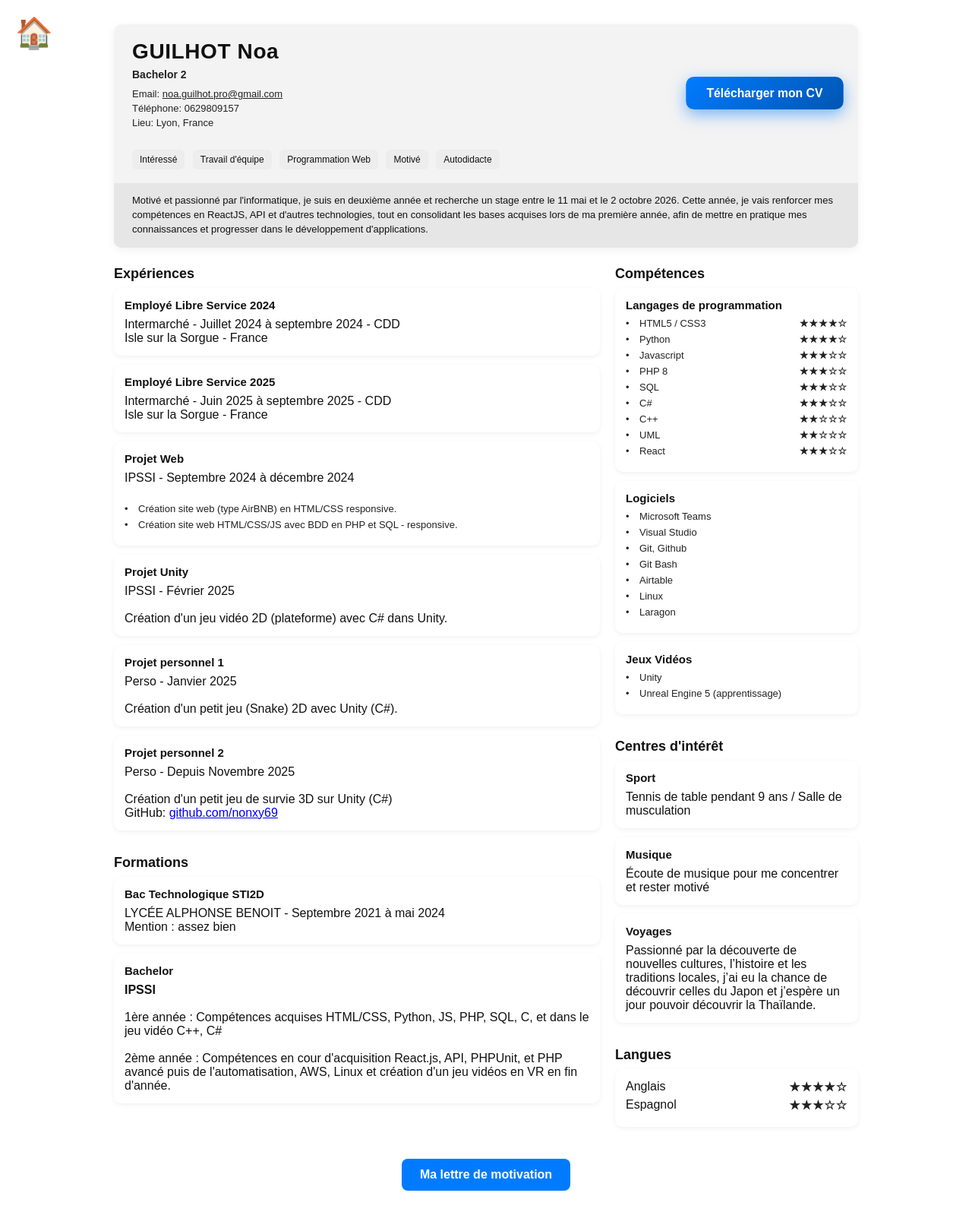
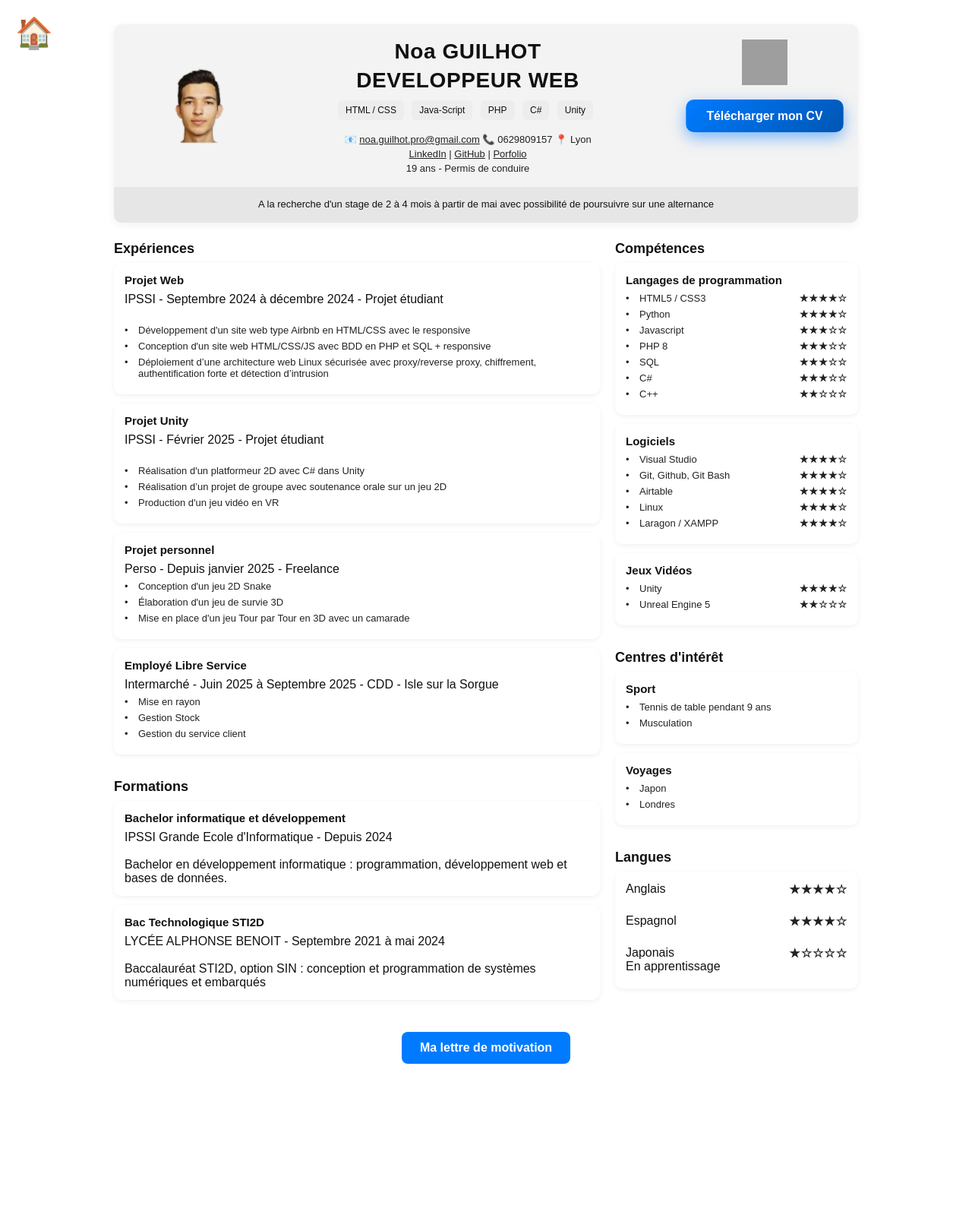
Before and after one commit to nonyx69/Portfolio, a PHP site: page /cv.html in a window 1280 px wide. Shown: the whole page at 76% size. After the commit the page ends 1400 px from the top, so only its background shows below. Run offline with PHP 8.4, Linux system fonts and the light colour scheme; grey boxes are pictures that could not be loaded.

Commit message:
Mise a Jour CV

```diff
--- a/cv.css
+++ b/cv.css
@@ -32,7 +32,7 @@ body {
     display: flex;
     justify-content: space-between;
     align-items: flex-start;
-    padding: 20px 24px;
+    padding: 20px 24px 10px;
 }
 
 .home-link {
@@ -46,6 +46,14 @@ body {
     text-decoration: none;
 }
 
+.pp_cv{
+        margin: 30px 0 30px 30px;
+}
+
+.header-left {
+        text-align: center;
+    width: 500px;
+}
 
 .header-left h1 {
     font-size: 28px;
@@ -76,6 +84,7 @@ body {
     align-items: center;
     justify-content: center;
     min-width: 120px;
+    flex-direction: column;
 }
 
 .school-logo {
@@ -89,7 +98,7 @@ body {
 
 /* tags (version originale) */
 .tags {
-    padding: 0 24px 14px 24px;
+    padding: 0 0 14px 0;
 }
 
 .tags span {
@@ -114,6 +123,7 @@ body {
     padding: 14px 24px;
     font-size: 13px;
     line-height: 1.45;
+    text-align: center;
 }
 
 /* grille principale */
@@ -253,8 +263,7 @@ body {
     text-decoration: none;
     transition: transform 0.25s ease, box-shadow 0.25s ease;
     box-shadow: 0 4px 12px rgba(0, 123, 255, 0.3);
-    margin-left: 10px; /* pour l’éloigner du nom */
-    margin-top: 50px; /* augmente cette valeur pour le descendre plus */
+    margin-top: 20px;
 }
 
 /* Animation hover */
--- a/cv.html
+++ b/cv.html
@@ -17,36 +17,41 @@
                     <div class="home-link">
                         <a href="index.php" title="Accueil">🏠</a>
                     </div>
+                    <div class="pp_cv">
+                        <img src="PP_Noa_Guilhot.png" width="120px" height="120px">
+                    </div>
+
                 <div class="header-left">
-                    <h1>GUILHOT Noa</h1>
-                    <h2>Bachelor 2</h2>
+                    <h1>Noa GUILHOT</h1>
+                    <h1>DEVELOPPEUR WEB</h1>
+
+                <div class="tags">
+                    <span>HTML / CSS</span>
+                    <span>Java-Script</span>
+                    <span>PHP</span>
+                    <span>C#</span>
+                    <span>Unity</span>
+                </div>
 
                     <div class="contact">
-                        <p>Email: <a href="mailto:noa.guilhot.pro@gmail.com">noa.guilhot.pro@gmail.com</a></p>
-                        <p>Téléphone: 0629809157</p>
-                        <p>Lieu: Lyon, France</p>
+                        <p>📧 <a href="mailto:noa.guilhot.pro@gmail.com">noa.guilhot.pro@gmail.com</a>  📞 0629809157 📍 Lyon</p>
+                        <p><a href="https://www.linkedin.com/in/noa-guilhot-085b76339/">LinkedIn</a> | <a href="https://github.com/nonyx69">GitHub</a> | <a href="https://guilhot-noa.great-site.net/Portfolio/index.php?i=1">Porfolio</a></p>
+                        <p>19 ans - Permis de conduire</p>
                     </div>
                 </div>
 
                 <!-- zone bouton télécharger CV -->
                 <div class="header-right">
-                <a href="CV_Guilhot_Noa.pdf" class="btn-download" download>
+                <img src="https://s3-eu-west-1.amazonaws.com/assets.atout-on-line.com/images/bts/2025/logos/IPSSI-logo-300.jpg" width="60px" height="60px">
+                <a href="GUILHOT-Noa-cv.pdf" class="btn-download" download>
                     Télécharger mon CV
                 </a>
                 </div>
             </div>
 
-            <div class="tags">
-                <span>Intéressé</span>
-                <span>Travail d'équipe</span>
-                <span>Programmation Web</span>
-                <span>Motivé</span>
-                <span>Autodidacte</span>
-            </div>
-
             <!-- bande sous header -->
             <div class="header-bar">
-                Motivé et passionné par l'informatique, je suis en deuxième année et recherche un stage entre le 11 mai et le 2 octobre 2026. Cette année, je vais renforcer mes compétences en ReactJS, API et d'autres technologies, tout en consolidant les bases acquises lors de ma première année, afin de mettre en pratique mes connaissances et progresser dans le développement d'applications.
+                A la recherche d'un stage de 2 à 4 mois à partir de mai avec possibilité de poursuivre sur une alternance
             </div>
         </header>
 
@@ -56,55 +61,62 @@
             <div class="left-col">
                 <section class="experience section">
                     <h3>Expériences</h3>
-                    <div class="card">
-                        <h4>Employé Libre Service 2024</h4>
-                        <p>Intermarché - Juillet 2024 à septembre 2024 - CDD <br> Isle sur la Sorgue - France</p>
-                    </div>
-
-                    <div class="card">
-                        <h4>Employé Libre Service 2025</h4>
-                        <p>Intermarché - Juin 2025 à septembre 2025 - CDD <br> Isle sur la Sorgue - France</p>
-                    </div>
 
                     <div class="card">
                         <h4>Projet Web</h4>
-                        <p>IPSSI - Septembre 2024 à décembre 2024</p><br>
+                        <p>IPSSI - Septembre 2024 à décembre 2024 - Projet étudiant</p><br>
                         <ul>
-                            <li>Création site web (type AirBNB) en HTML/CSS responsive.</li>
-                            <li>Création site web HTML/CSS/JS avec BDD en PHP et SQL - responsive.</li>
+                            <li>Développement d'un site web type Airbnb en HTML/CSS avec le responsive</li>
+                            <li>Conception d'un site web HTML/CSS/JS avec BDD en PHP et SQL + responsive</li>
+                            <li>Déploiement d’une architecture web Linux sécurisée avec proxy/reverse proxy, chiffrement, authentification forte et détection d’intrusion</li>
                         </ul>
                     </div>
 
                     <div class="card">
                         <h4>Projet Unity</h4>
-                        <p>IPSSI - Février 2025</p><br>
-                        <p>Création d'un jeu vidéo 2D (plateforme) avec C# dans Unity.</p>
+                        <p>IPSSI - Février 2025 - Projet étudiant</p><br>
+                        <ul>
+                            <li>Réalisation d'un platformeur 2D avec C# dans Unity</li>
+                            <li>Réalisation d’un projet de groupe avec soutenance orale sur un jeu 2D</li>
+                            <li>Production d'un jeu vidéo en VR</li>
+                        </ul>
                     </div>
 
                     <div class="card">
-                        <h4>Projet personnel 1</h4>
-                        <p>Perso - Janvier 2025 <br><br> Création d'un petit jeu (Snake) 2D avec Unity (C#).</p>
+                        <h4>Projet personnel</h4>
+                        <p>Perso - Depuis janvier 2025 - Freelance</p>
+                        <ul>
+                            <li>Conception d'un jeu 2D Snake</li>
+                            <li>Élaboration d'un jeu de survie 3D</li>
+                            <li>Mise en place d'un jeu Tour par Tour en 3D avec un camarade</li>
+                        </ul>
                     </div>
 
                     <div class="card">
-                        <h4>Projet personnel 2</h4>
-                        <p>Perso - Depuis Novembre 2025 <br><br> Création d'un petit jeu de survie 3D sur Unity (C#)</p>
-                        <p>GitHub: <a href="https://github.com/nonxy69" target="_blank" rel="noopener">github.com/nonxy69</a></p>
+                        <h4>Employé Libre Service</h4>
+                        <p>Intermarché - Juin 2025 à Septembre 2025 - CDD - Isle sur la Sorgue</p>
+                        <ul>
+                            <li>Mise en rayon</li>
+                            <li>Gestion Stock</li>
+                            <li>Gestion du service client</li>
+                        </ul>
                     </div>
+
                 </section>
 
                 <section class="formations section">
                     <h3>Formations</h3>
+
+                    <div class="card">
+                        <h4>Bachelor informatique et développement</h4>
+                        <p>IPSSI Grande Ecole d'Informatique - Depuis 2024<br><br> Bachelor en développement informatique : programmation, développement web et bases de données.
+                       </div>
+
                     <div class="card">
                         <h4>Bac Technologique STI2D</h4>
-                        <p>LYCÉE ALPHONSE BENOIT - Septembre 2021 à mai 2024 <br> Mention : assez bien</p>
+                        <p>LYCÉE ALPHONSE BENOIT - Septembre 2021 à mai 2024 <br><br>Baccalauréat STI2D, option SIN : conception et programmation de systèmes numériques et embarqués</p>
                     </div>
 
-                    <div class="card">
-                        <h4>Bachelor</h4>
-                        <p><b>IPSSI</b><br><br> 1ère année : Compétences acquises HTML/CSS, Python, JS, PHP, SQL, C, et dans le jeu vidéo C++, C#
-                        <br><br>2ème année : Compétences en cour d'acquisition React.js, API, PHPUnit, et PHP avancé puis de l'automatisation, AWS, Linux et création d'un jeu vidéos en VR en fin d'année.</p>
-                    </div>
                 </section>
             </div>
 
@@ -123,29 +135,25 @@
                             <li>SQL <span class="stars">★★★☆☆</span></li>
                             <li>C# <span class="stars">★★★☆☆</span></li>
                             <li>C++ <span class="stars">★★☆☆☆</span></li>
-                            <li>UML <span class="stars">★★☆☆☆</span></li>
-                            <li>React <span class="stars">★★★☆☆</span></li>
                         </ul>
                     </div>
 
                     <div class="card">
                         <h4>Logiciels</h4>
                         <ul>
-                            <li>Microsoft Teams</li>
-                            <li>Visual Studio</li>
-                            <li>Git, Github</li>
-                            <li>Git Bash</li>
-                            <li>Airtable</li>
-                            <li>Linux</li>
-                            <li>Laragon</li>
+                            <li>Visual Studio <span class="stars">★★★★☆</span></li>
+                            <li>Git, Github, Git Bash <span class="stars">★★★★☆</span></li>
+                            <li>Airtable <span class="stars">★★★★☆</span></li>
+                            <li>Linux <span class="stars">★★★★☆</span></li>
+                            <li>Laragon / XAMPP <span class="stars">★★★★☆</span></li>
                         </ul>
                     </div>
 
                     <div class="card">
                         <h4>Jeux Vidéos</h4>
                         <ul>
-                            <li>Unity</li>
-                            <li>Unreal Engine 5 (apprentissage)</li>
+                            <li>Unity <span class="stars">★★★★☆</span></li>
+                            <li>Unreal Engine 5 <span class="stars">★★☆☆☆</span></li>
                         </ul>
                     </div>
                 </section>
@@ -154,25 +162,27 @@
                     <h3>Centres d'intérêt</h3>
                     <div class="card">
                         <h4>Sport</h4>
-                        <p>Tennis de table pendant 9 ans / Salle de musculation</p>
-                    </div>
-
-                    <div class="card">
-                        <h4>Musique</h4>
-                        <p>Écoute de musique pour me concentrer et rester motivé</p>
+                        <ul>
+                            <li>Tennis de table pendant 9 ans </li>
+                            <li>Musculation</li>
+                        </ul>
                     </div>
 
                     <div class="card">
                         <h4>Voyages</h4>
-                        <p>Passionné par la découverte de nouvelles cultures, l’histoire et les traditions locales, j’ai eu la chance de découvrir celles du Japon et j’espère un jour pouvoir découvrir la Thaïlande.</p>
+                    <ul>
+                        <li>Japon</li>
+                        <li>Londres</li>
+                    </ul>
                     </div>
                 </section>
 
                 <section class="langues section">
                     <h3>Langues</h3>
                     <div class="card">
-                        <p>Anglais <span class="stars">★★★★☆</span></p>
-                        <p>Espagnol <span class="stars">★★★☆☆</span></p>
+                        <p>Anglais <span class="stars">★★★★☆</span></p><br>
+                        <p>Espagnol <span class="stars">★★★★☆</span></p><br>
+                        <p>Japonais <span class="stars">★☆☆☆☆</span><br>En apprentissage</p>
                     </div>
                 </section>
             </aside>
```
Also changed, not shown: PP_Noa_Guilhot.png (added), 2 other files.
